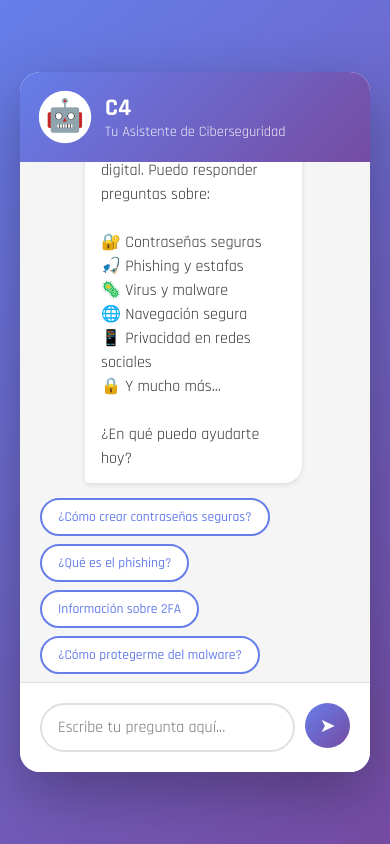
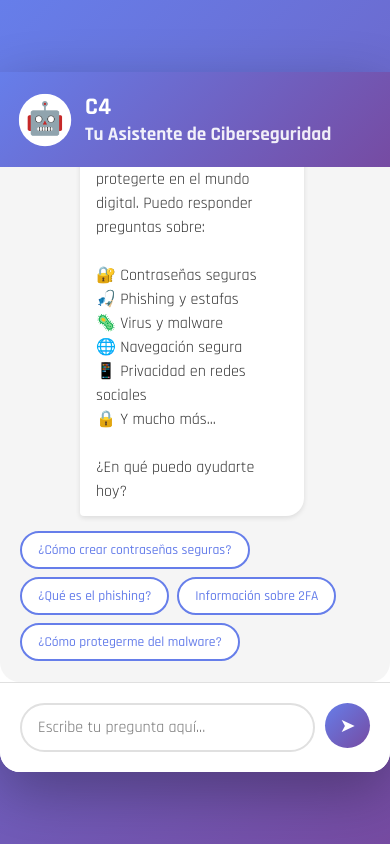
Before and after one commit to DelfiLujan/PUMM-CET, a plain HTML site: page c4-chatbot.html in a window 390 px wide. Drawn offline with Linux system fonts and the light colour scheme.

Commit message:
Improve chat UI layout and update section ID
Refined chat container and message styling in c4-chatbot.html for better layout and responsiveness, including sticky input bar and adjusted paddings. Renamed the 'recursos' section to 'consejos' in index.html for usage. <- (Generado por Copilot)
 //->En criollo:
El boton 'Tips' del header no estaba bien referenciado, al clickearlo no hacia nada.
Mejoras en la interfaz del chat del bot, cambios en los margenes/alturas/posiciones/etc y en los scrolls (Elimine el scroll default y arregle el otro).

```diff
--- a/c4-chatbot.html
+++ b/c4-chatbot.html
@@ -20,19 +20,21 @@
             display: flex;
             justify-content: center;
             align-items: center;
-            padding: 20px;
+            padding: 0;
+            overflow: hidden;
         }
 
         .chat-container {
             width: 100%;
             max-width: 500px;
-            height: 700px;
+            height: 100vh;
+            max-height: 700px;
             background: white;
             border-radius: 20px;
             box-shadow: 0 20px 60px rgba(0, 0, 0, 0.3);
             display: flex;
             flex-direction: column;
-            overflow: hidden;
+            position: relative;
         }
 
         .chat-header {
@@ -42,6 +44,7 @@
             display: flex;
             align-items: center;
             gap: 15px;
+            flex-shrink: 0;
         }
 
         .avatar {
@@ -69,19 +72,24 @@
 
         .header-info p {
             margin: 0;
-            font-size: 0.9rem;
+            font-size: 1.2rem;
             opacity: 0.9;
+            font-weight: bold;
         }
 
-        .chat-messages {
+        .chat-messages {/*Automaticos del chatbot que selecciona el usuario*/
             flex: 1;
             padding: 20px;
+            padding-bottom: 30px;
             overflow-y: auto;
+            overflow-x: hidden;
             background: #f5f5f5;
+            min-height: 0;
+            border-radius: 0 0 20px 20px;
         }
 
-        .message {
-            margin-bottom: 15px;
+        .message {/*output del user*/
+            margin: 15px;/*Margen top y bottom para que no haya un overlap*/
             display: flex;
             gap: 10px;
             animation: slideIn 0.3s ease;
@@ -221,6 +229,11 @@
             padding: 20px;
             background: white;
             border-top: 1px solid #e0e0e0;
+            flex-shrink: 0;
+            position: sticky;
+            bottom: 0;
+            border-radius: 0 0 20px 20px;
+            z-index: 10;
         }
 
         .chat-input {
@@ -243,7 +256,7 @@
             border-color: #667eea;
         }
 
-        .send-btn {
+        .send-btn {/*btn for sending messages to c4*/
             width: 45px;
             height: 45px;
             background: linear-gradient(135deg, #667eea 0%, #764ba2 100%);
```
Also changed, not shown: index.html (+1 -1 lines).
